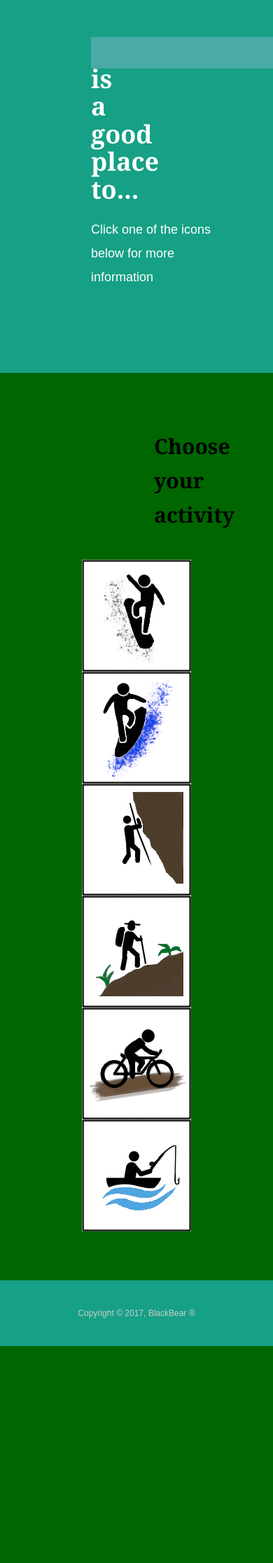
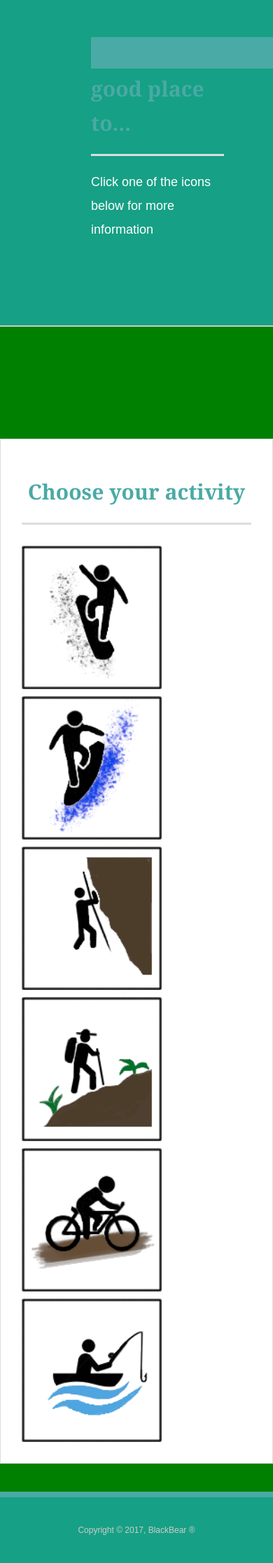
Before and after one commit to BlackBearProject1/Project1, a PHP site: page /index.html in a window 390 px wide. Shown: the part 67-2301 px from the top of the page at 70% size. Before the commit the page ends 1991 px from the top, so only its background shows below. Run offline with PHP 8.4, Linux system fonts and the light colour scheme; some libraries are stand-ins or nearby versions.

Commit message:
changed style.css

```diff
--- a/assets/css/style.css
+++ b/assets/css/style.css
@@ -3,61 +3,8 @@
   font-size: 18px;
   line-height: 34px;
   color: #777;
-  z-index: -1;
-
+  background: url("../images/concrete_seamless.png");
 }
-<<<<<<< HEAD
-=======
-img {
-    vertical-align: middle;
-    padding-bottom: 90px;
-}
-#p1{
-    margin: 0 0 10px;
-    text-align: left;
-}
-.dropbtn {
-    background-color: #4CAF50;
-    color: #f2b632;
-    padding: 16px;
-    font-size: 16px;
-    border: none;
-    cursor: pointer;
-    z-index: 4;
-}
-
-.dropdown {
-    position: relative;
-    display: inline-block;
-    z-index: 50;
-    z-index: 4;
-
-}
-
-.dropdown-content {
-    display: none;
-    position: absolute;
-    background-color: #677077;
-    min-width: 260px;
-    box-shadow: 0px 8px 16px 0px rgba(0,0,0,0.2);
-    z-index: 4;
-}
-
-.dropdown-content a {
-    color: #f2b632;
-    padding: 12px 16px;
-    text-decoration: none;
-    display: block;
-    z-index: 4;
-}
-
-.dropdown-content a:hover {
-  background-color: #00cc00
-  z-index: 4;
-
-}
->>>>>>> origin/Damian
-
 
 * {
   box-sizing: border-box;
@@ -65,34 +12,11 @@
 
 /* general */
 
-.container1 {
+.container {
   width: 100%;
   max-width: 960px;
   margin: 0 auto;
   clear: both;
-  z-index: 4;
-  margin-left: 30px;
-
-
-
-}
-.container2 {
-  width: 100%;
-  max-width: 960px;
-  margin: 0 auto;
-  clear: both;
-  z-index: 1;
-
-
-
-}
-.container3 {
-  width: 100%;
-  margin: 0 auto;
-  clear: both;
-
-
-
 }
 
 h1,
@@ -100,8 +24,6 @@
 h3,
 p {
   margin-bottom: 20px;
-
-
 }
 
 p:last-child {
@@ -113,17 +35,14 @@
 h3 {
   font-family: Georgia, Times, "Times New Roman", serif;
   font-weight: 700;
-  color: white;
-  margin-right: 190px;
+  color: #4aaaa5;
 }
 
-#h1Activity {
+h1 {
   padding-bottom: 20px;
   font-size: 30px;
   line-height: 49px;
-  color: black;
-  margin-left: 190px;
-
+  border-bottom: 3px solid #ddd;
 }
 
 h2,
@@ -134,13 +53,14 @@
 /* header */
 
 #masthead {
+  position: fixed;
   z-index: 99;
   width: 100%;
   margin: 0 0 30px;
   overflow: auto;
   color: #fff;
-  background:#16A085;
-  padding: 100px;
+  background: #fff;
+  border-bottom: 2px solid #ccc;
 }
 
 #logo {
@@ -151,22 +71,15 @@
   font-size: 30px;
   font-weight: 700;
   line-height: 90px;
-  color: white;
+  color: #fff;
   text-align: center;
   text-decoration: none;
-
-
+  background: #4aaaa5;
 }
 
 nav {
   float: right;
   margin-top: 25px;
-  float: right;
-  margin-top: 25px;
-  position: absolute;
-  top: 8px;
-  right: 16px;
-  margin-right: 50px;
 }
 
 nav a {
@@ -174,15 +87,16 @@
   padding-left: 15px;
   margin-left: 15px;
   line-height: 18px;
-  color: white;
+  color: #999;
   text-decoration: none;
   border-left: 1px solid #efefef;
-
 }
 
 nav a:first-child {
   border-left: 0 none;
 }
+
+/* footer */
 
 footer {
   padding: 30px 0;
@@ -190,12 +104,9 @@
   font-size: 12px;
   color: #fff;
   color: #ccc;
-  color: white;
   text-align: center;
-  background: #16A085;
-
-
-
+  background: #666;
+  border-top: 8px solid #4aaaa5;
 }
 
 /* sidebar */
@@ -229,32 +140,63 @@
   margin-right: 0;
 }
 
+/* main */
+
+#main-container {
+  padding-top: 130px;
+}
+
 .main-section {
   float: left;
   width: 100%;
-  max-width: 950px;
+  max-width: 650px;
   padding: 30px;
   margin: 0 0 40px;
-
-
-
-
+  background: #fff;
+  border: 1px solid #ddd;
 }
 
 /* portfolio page */
 
-.button-picture {
-    background:blue;
-    display: block;
-    position: relative;
-    padding: 11px 20px;
-    margin-top: -40px;
-
-
+.work {
+  position: relative;
+  float: left;
+  width: 274px;
+  margin: 20px 0 25px;
+  overflow: auto;
 }
 
+.work:nth-child(even) {
+  margin-right: 40px;
+}
 
+.work img {
+  width: 100%;
+  border: 0 none;
+  opacity: 0.8;
+}
 
+.work h3 {
+  position: absolute;
+  bottom: 20px;
+  width: 100%;
+  padding: 15px;
+  margin-bottom: 0;
+  font-weight: 300;
+  line-height: 30px;
+  color: #fff;
+  text-align: center;
+  background: #4aaaa5;
+  border-bottom: 0;
+}
+
+.auth-image {
+  float: left;
+  width: 200px;
+  height: auto;
+  margin-top: 10px;
+  margin-right: 25px;
+}
 
 /* contact page */
 
@@ -344,7 +286,7 @@
 }
 @media screen and (max-width:640px){
   body{
-    background:#006600;
+    background:green;
   }
   nav{
     position:relative;
```
